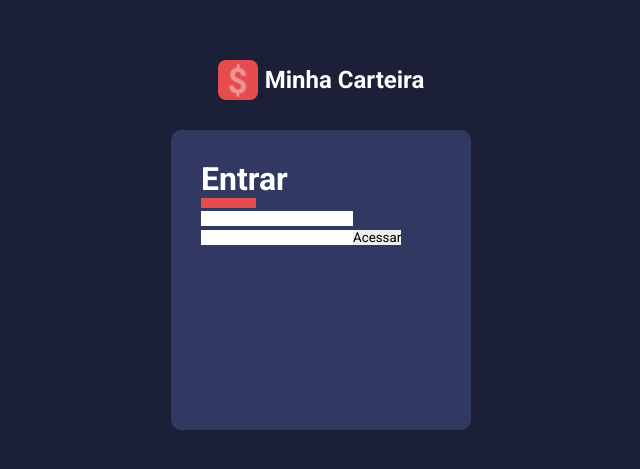
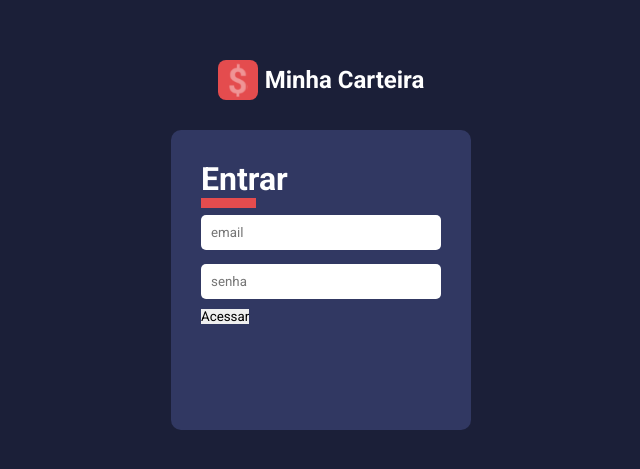
Before and after one commit to viniciusgiacomelli/carteira-dashboard-react, a React (Create React App) app: page / in a window 1280 px wide. Shown: the part 155-624 px from the top of the page, without its empty margins (319-959 px from the left). Built offline with nearby package versions, Linux system fonts and the light colour scheme.

Commit message:
Tela Login - Componentes Input

```diff
--- /dev/null
+++ b/src/components/Input/index.tsx
@@ -0,0 +1,12 @@
+import React, { InputHTMLAttributes } from 'react';
+
+import { Container }  from './styles';
+
+type IInputProps = InputHTMLAttributes<HTMLInputElement>;
+
+const Input: React.FC <IInputProps> = ({ ...rest }) =>(
+        <Container {...rest} />
+);
+
+
+export default Input;
--- /dev/null
+++ b/src/components/Input/styles.ts
@@ -0,0 +1,11 @@
+import styled from "styled-components";
+
+export const Container = styled.input`
+    width: 100%;
+
+    margin: 7px 0;
+    padding: 10px;
+
+    border-radius: 5px;
+
+`;
--- a/src/pages/Signin/index.tsx
+++ b/src/pages/Signin/index.tsx
@@ -1,4 +1,6 @@
 import React from 'react';
+
+import Input from '../../components/Input';
 
 import logo from '../../assets/logo.svg';
 
@@ -18,13 +20,21 @@
                 <h2>Minha Carteira</h2>
             </Logo>
 
-            <Form>
+            <Form onSubmit={()=>{}} >
                 <FormTitle>
                     Entrar
                 </FormTitle>
 
-                <input type="text"></input>
-                <input type="text"></input>
+                <Input
+                    type="email"
+                    placeholder="email"
+                    required
+                />
+                <Input
+                    type="password"
+                    placeholder="senha"
+                    required
+                />
 
                 <button type="submit">Acessar</button>
             </Form>
```
